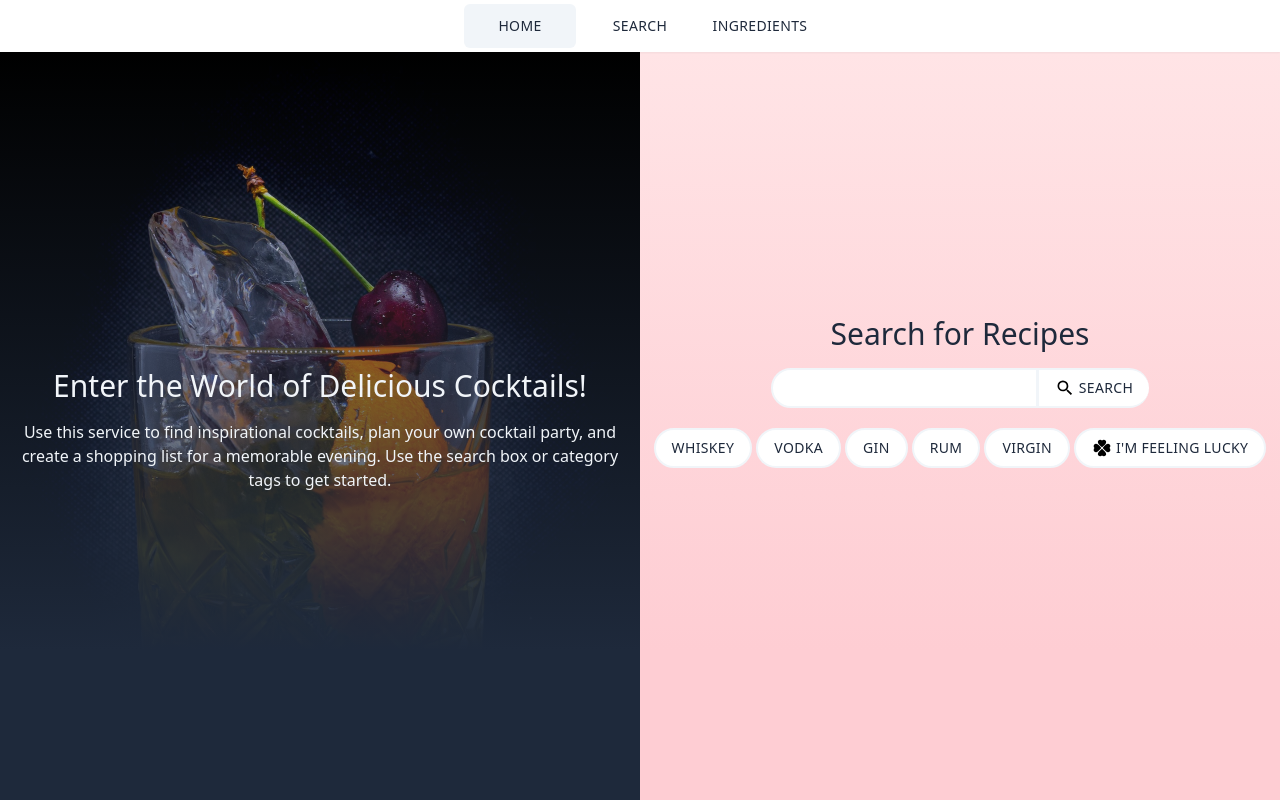
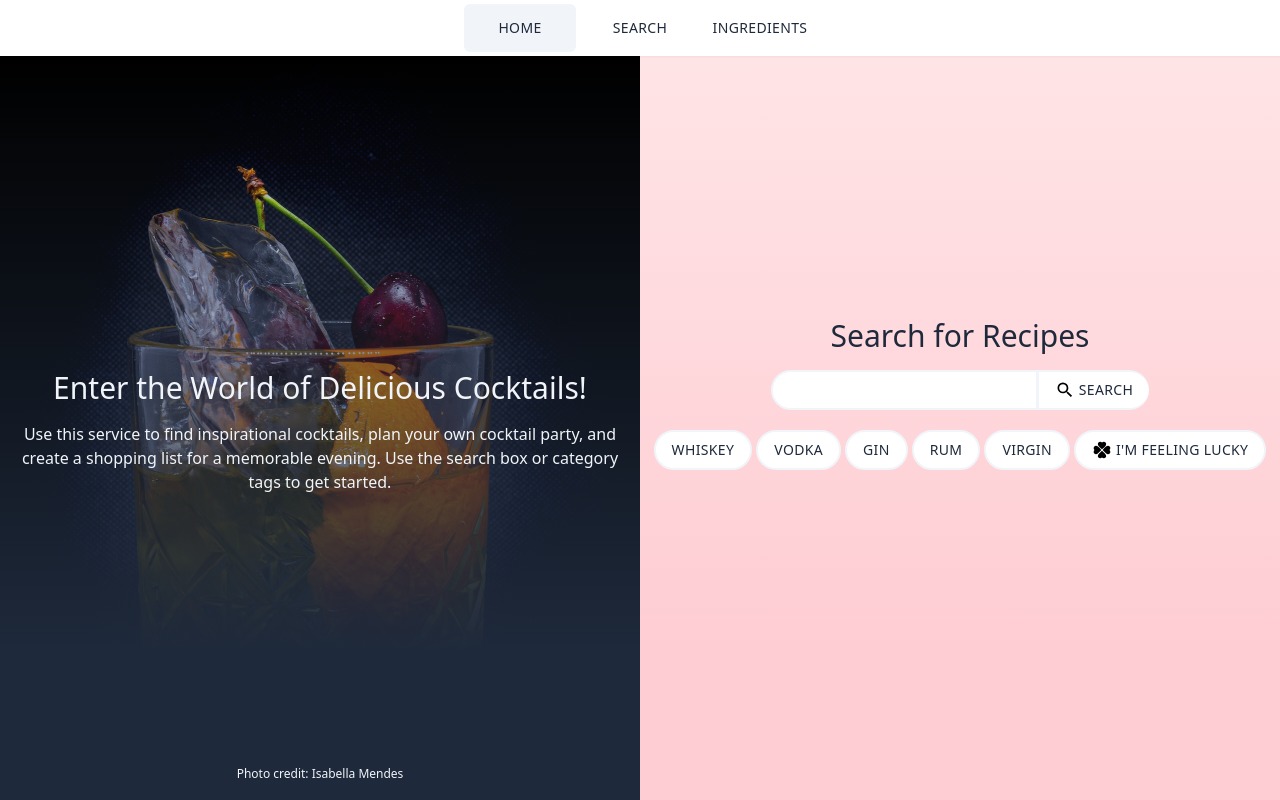
Before and after one commit to ajuvonen/kippis, a Vue app: page / in a window 1280 px wide. Built offline with nearby package versions, Linux system fonts and the light colour scheme.

Commit message:
Add photo acknowledgement

```diff
--- a/src/components/NavigationMenu.vue
+++ b/src/components/NavigationMenu.vue
@@ -8,7 +8,7 @@ const {t} = useI18n();
 const {selection} = storeToRefs(useCocktailStore());
 </script>
 <template>
-  <nav class="h-14 w-full z-50 bg-white shadow-sm">
+  <nav class="h-14 w-full z-50 bg-white shadow-sm flex-shrink-0">
     <ul class="h-full flex flex-nowrap justify-center items-stretch">
       <RouterLink to="/">{{ t('menu.home') }}</RouterLink>
       <RouterLink to="/search">{{ t('menu.search') }}</RouterLink>
--- a/src/i18n/en.json
+++ b/src/i18n/en.json
@@ -1,7 +1,8 @@
 {
   "homeView": {
     "title": "Enter the World of Delicious Cocktails!",
-    "ingress": "Use this service to find inspirational cocktails, plan your own cocktail party, and create a shopping list for a memorable evening. Use the search box or category tags to get started."
+    "ingress": "Use this service to find inspirational cocktails, plan your own cocktail party, and create a shopping list for a memorable evening. Use the search box or category tags to get started.",
+    "credit": "Photo credit: {0}"
   },
   "ingredientsView": {
     "title": "Ingredients"
--- a/src/views/HomeView.vue
+++ b/src/views/HomeView.vue
@@ -17,13 +17,18 @@ onMounted(() => {
   <div class="flex flex-col sm:flex-row h-full">
     <aside
       :style="{'background-image': `url('/${mainPhoto?.file}')`}"
-      class="h-1/2 sm:h-full sm:w-1/2 text-center bg-cover bg-center"
+      class="relative h-1/2 sm:h-full sm:w-1/2 text-center bg-cover bg-center"
     >
       <div
-        class="flex flex-col p-4 justify-center h-full bg-gradient-to-b from-transparent to-slate-800 to-80%"
+        class="flex flex-col p-4 justify-center items-center h-full bg-gradient-to-b from-transparent to-slate-800 to-80%"
       >
         <h1>{{ t('homeView.title') }}</h1>
         <p>{{ t('homeView.ingress') }}</p>
+        <div class="absolute bottom-4">
+          <a :href="mainPhoto?.link" target="_blank" class="text-xs" noreferrer noopener>{{
+            t('homeView.credit', [mainPhoto?.acknowledgement])
+          }}</a>
+        </div>
       </div>
     </aside>
     <main class="flex flex-col justify-center h-1/2 sm:h-full sm:w-1/2">
```
